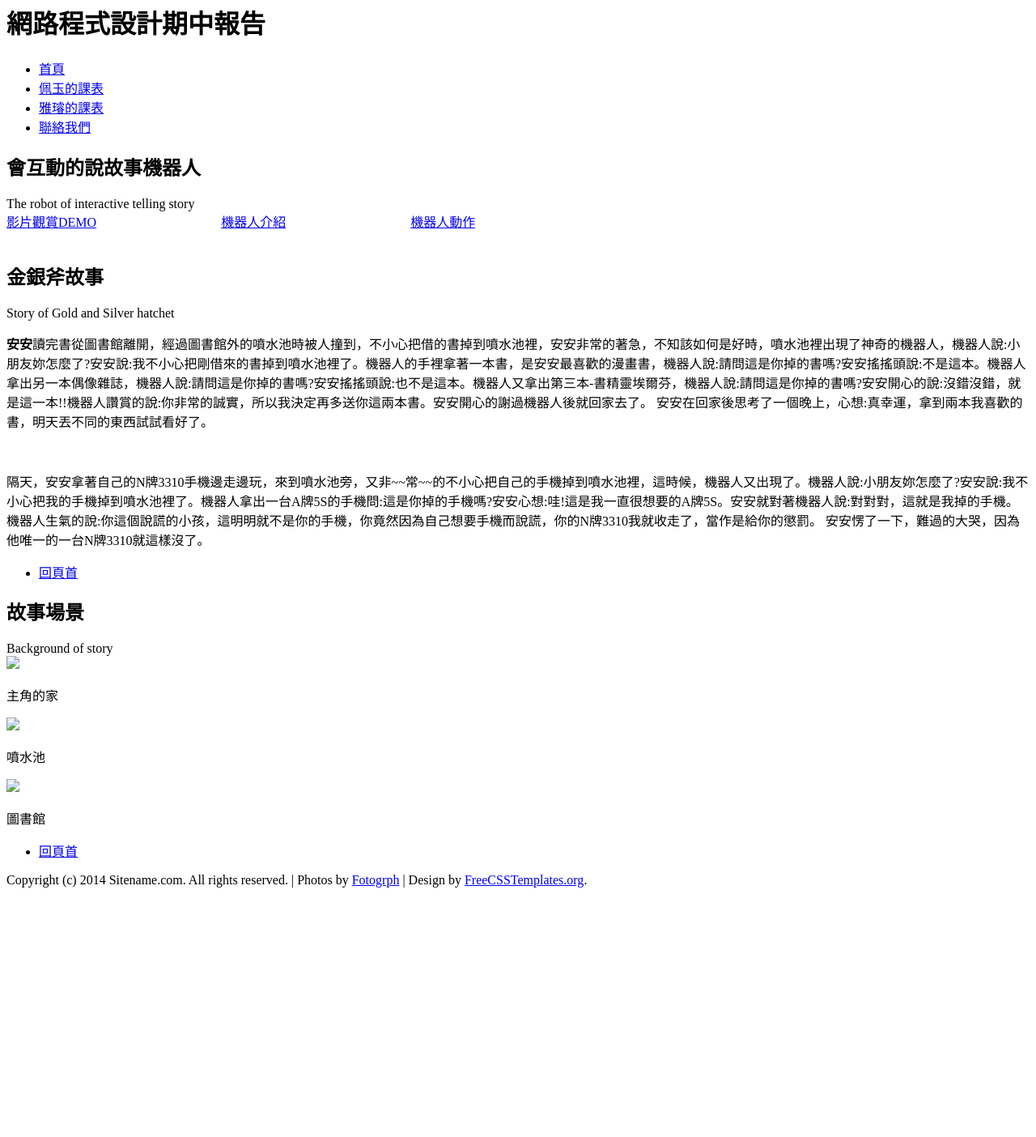
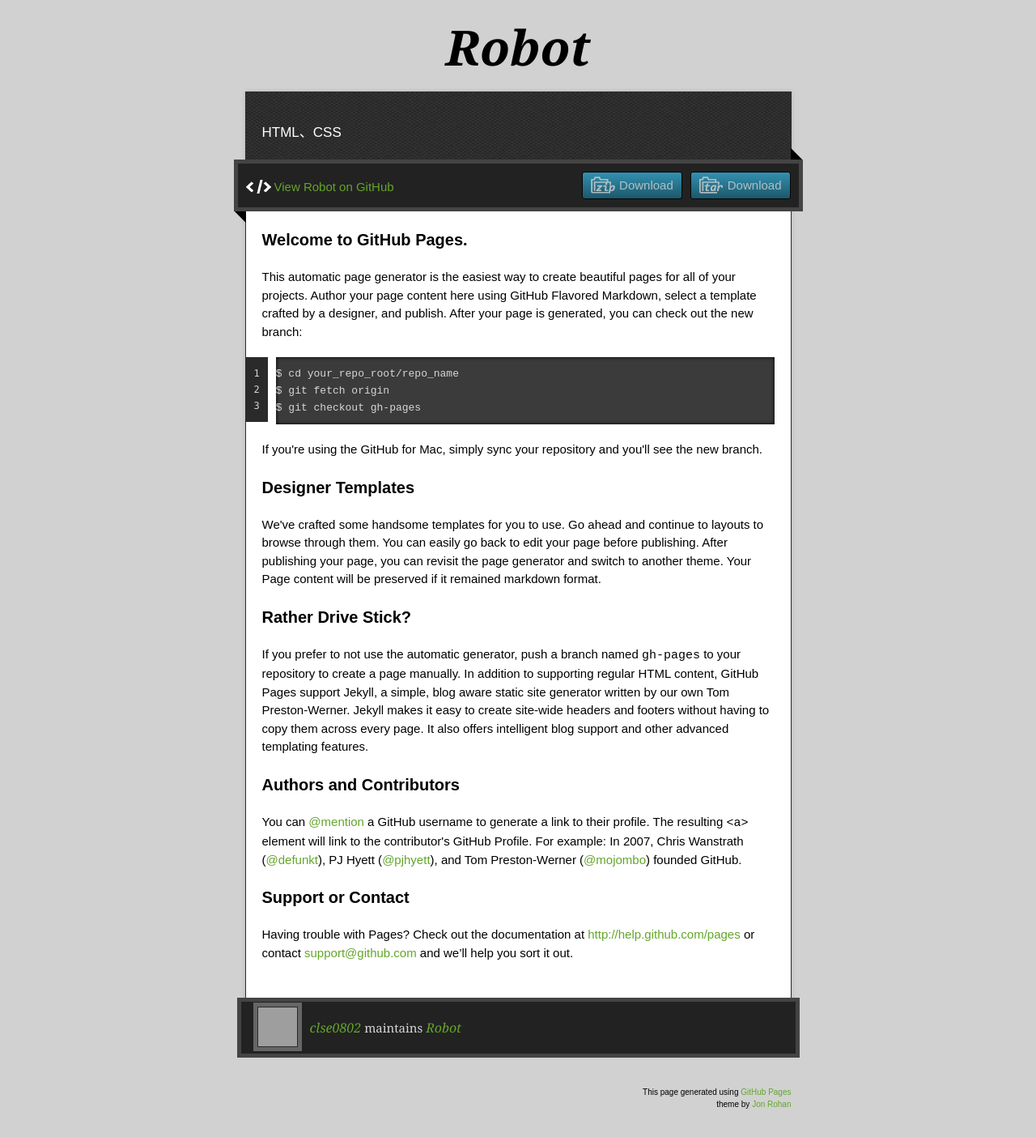
Before and after one commit to clse0802/robot, a plain HTML site: page index.html in a window 1280 px wide. Shown: the part 17-1421 px from the top of the page at 81% size. Before the commit the page ends 1129 px from the top, so only its background shows below. Drawn offline with nearby package versions, Linux system fonts and the light colour scheme; grey boxes are pictures that could not be loaded; a web font is replaced by a local one.

Commit message:
Create gh-pages branch via GitHub

```diff
--- a/index.html
+++ b/index.html
@@ -1,110 +1,92 @@
-<!DOCTYPE html PUBLIC "-//W3C//DTD XHTML 1.0 Strict//EN" "http://www.w3.org/TR/xhtml1/DTD/xhtml1-strict.dtd">
-<!--
-Design by Free CSS Templates
-http://www.freecsstemplates.org
-Released for free under a Creative Commons Attribution 2.5 License
+<!doctype html>
+<!-- The Time Machine GitHub pages theme was designed and developed by Jon Rohan, on Feb 7, 2012. -->
+<!-- Follow him for fun. http://twitter.com/jonrohan. Tail his code on http://github.com/jonrohan -->
+<html>
+<head>
+  <meta charset="utf-8">
+  <meta http-equiv="X-UA-Compatible" content="IE=edge,chrome=1">
 
-Name       : BarbedFlower
-Description: A two-column, fixed-width design with dark color scheme.
-Version    : 1.0
-Released   : 20140322
+  <link rel="stylesheet" href="stylesheets/stylesheet.css" media="screen"/>
+  <link rel="stylesheet" href="stylesheets/pygment_trac.css"/>
+  <script type="text/javascript" src="https://ajax.googleapis.com/ajax/libs/jquery/1.7.1/jquery.min.js"></script>
+  <script type="text/javascript" src="javascripts/script.js"></script>
 
--->
-<html xmlns="http://www.w3.org/1999/xhtml">
-<head>
-<meta http-equiv="Content-Type" content="text/html; charset=utf-8" />
-<title>會互動的說故事機器人</title>
-<meta name="keywords" content="" />
-<meta name="description" content="" />
-<link href="http://fonts.googleapis.com/css?family=Varela" rel="stylesheet" />
-<link href="default.css" rel="stylesheet" type="text/css" media="all" />
-<link href="fonts.css" rel="stylesheet" type="text/css" media="all" />
+  <title>Robot</title>
+  <meta name="description" content="HTML、CSS">
 
-<!--[if IE 6]><link href="default_ie6.css" rel="stylesheet" type="text/css" /><![endif]-->
+  <meta name="viewport" content="width=device-width,initial-scale=1">
 
 </head>
+
 <body>
-<div id="wrapper">
-	<div id="header-wrapper">
-	<div id="header" class="container">
-		<div id="logo">
-			<h1 ><a name="top">網路程式設計期中報告</a></h1>
-		</div>
-		<div id="menu">
-			<ul>
-				<li class="active"><a href="#" accesskey="1" title="">首頁</a></li>
-				<li><a href="class.html" accesskey="2" title="">佩玉的課表</a></li>
-				<li><a href="110010602.htm" accesskey="3" title="">雅璿的課表</a></li>
-				<li><a href="we.htm" accesskey="4" title="">聯絡我們</a></li>
-			</ul>
-		</div>
-	</div>
-	</div>
-	<div id="banner">
-		<div class="container">
-			<div class="title">
-				<h2>會互動的說故事機器人</h2>
-				<span class="byline">The robot of interactive telling  story </span> </div>
 
-				<a href="https://drive.google.com/file/d/0B5h2UJb6ghp7azZwMkZUSU1WdEE/edit?usp=sharing" class="button">影片觀賞DEMO</a>
-               <a href="six.html" class="button"style="margin-left:150px;">機器人介紹</a>
-		  <a href="active.htm" class="button"style="margin-left:150px;">機器人動作</a>
-		</div>
-	</div>
+  <div class="wrapper">
+    <header>
+      <h1 class="title">Robot</h1>
+    </header>
+    <div id="container">
+      <p class="tagline">HTML、CSS</p>
+      <div id="main" role="main">
+        <div class="download-bar">
+        <div class="inner">
+          <a href="https://github.com/clse0802/robot/tarball/master" class="download-button tar"><span>Download</span></a>
+          <a href="https://github.com/clse0802/robot/zipball/master" class="download-button zip"><span>Download</span></a>
+          <a href="https://github.com/clse0802/robot" class="code">View Robot on GitHub</a>
+        </div>
+        <span class="blc"></span><span class="trc"></span>
+        </div>
+        <article class="markdown-body">
+          <h3>
+<a name="welcome-to-github-pages" class="anchor" href="#welcome-to-github-pages"><span class="octicon octicon-link"></span></a>Welcome to GitHub Pages.</h3>
+
+<p>This automatic page generator is the easiest way to create beautiful pages for all of your projects. Author your page content here using GitHub Flavored Markdown, select a template crafted by a designer, and publish. After your page is generated, you can check out the new branch:</p>
+
+<pre><code>$ cd your_repo_root/repo_name
+$ git fetch origin
+$ git checkout gh-pages
+</code></pre>
+
+<p>If you're using the GitHub for Mac, simply sync your repository and you'll see the new branch.</p>
+
+<h3>
+<a name="designer-templates" class="anchor" href="#designer-templates"><span class="octicon octicon-link"></span></a>Designer Templates</h3>
+
+<p>We've crafted some handsome templates for you to use. Go ahead and continue to layouts to browse through them. You can easily go back to edit your page before publishing. After publishing your page, you can revisit the page generator and switch to another theme. Your Page content will be preserved if it remained markdown format.</p>
+
+<h3>
+<a name="rather-drive-stick" class="anchor" href="#rather-drive-stick"><span class="octicon octicon-link"></span></a>Rather Drive Stick?</h3>
+
+<p>If you prefer to not use the automatic generator, push a branch named <code>gh-pages</code> to your repository to create a page manually. In addition to supporting regular HTML content, GitHub Pages support Jekyll, a simple, blog aware static site generator written by our own Tom Preston-Werner. Jekyll makes it easy to create site-wide headers and footers without having to copy them across every page. It also offers intelligent blog support and other advanced templating features.</p>
+
+<h3>
+<a name="authors-and-contributors" class="anchor" href="#authors-and-contributors"><span class="octicon octicon-link"></span></a>Authors and Contributors</h3>
+
+<p>You can <a href="https://github.com/blog/821" class="user-mention">@mention</a> a GitHub username to generate a link to their profile. The resulting <code>&lt;a&gt;</code> element will link to the contributor's GitHub Profile. For example: In 2007, Chris Wanstrath (<a href="https://github.com/defunkt" class="user-mention">@defunkt</a>), PJ Hyett (<a href="https://github.com/pjhyett" class="user-mention">@pjhyett</a>), and Tom Preston-Werner (<a href="https://github.com/mojombo" class="user-mention">@mojombo</a>) founded GitHub.</p>
+
+<h3>
+<a name="support-or-contact" class="anchor" href="#support-or-contact"><span class="octicon octicon-link"></span></a>Support or Contact</h3>
+
+<p>Having trouble with Pages? Check out the documentation at <a href="http://help.github.com/pages">http://help.github.com/pages</a> or contact <a href="mailto:support@github.com">support@github.com</a> and we’ll help you sort it out.</p>
+        </article>
+      </div>
+    </div>
+    <footer>
+      <div class="owner">
+      <p><a href="https://github.com/clse0802" class="avatar"><img src="https://avatars1.githubusercontent.com/u/7285597?s=60" width="48" height="48"/></a> <a href="https://github.com/clse0802">clse0802</a> maintains <a href="https://github.com/clse0802/robot">Robot</a></p>
 
 
-	<div id="page" class="container">
-
-<div class="title">
-
+      </div>
+      <div class="creds">
+        <small>This page generated using <a href="http://pages.github.com/">GitHub Pages</a><br/>theme by <a href="https://twitter.com/jonrohan/">Jon Rohan</a></small>
+      </div>
+    </footer>
+  </div>
+  <div class="current-section">
+    <a href="#top">Scroll to top</a>
+    <a href="https://github.com/clse0802/robot/tarball/master" class="tar">tar</a><a href="https://github.com/clse0802/robot/zipball/master" class="zip">zip</a><a href="" class="code">source code</a>
+    <p class="name"></p>
   </div>
 
-  <div id="featured">
-		<div class="container">
-        <img src="first.png" alt="" width="300"  />
-			<div class="title">
-				<h2>金銀斧故事</h2>
-				<span class="byline">Story of Gold and Silver hatchet</span> </div>
-			<p><strong>安安</strong>讀完書從圖書館離開，經過圖書館外的噴水池時被人撞到，不小心把借的書掉到噴水池裡，安安非常的著急，不知該如何是好時，噴水池裡出現了神奇的機器人，機器人說:小朋友妳怎麼了?安安說:我不小心把剛借來的書掉到噴水池裡了。機器人的手裡拿著一本書，是安安最喜歡的漫畫書，機器人說:請問這是你掉的書嗎?安安搖搖頭說:不是這本。機器人拿出另一本偶像雜誌，機器人說:請問這是你掉的書嗎?安安搖搖頭說:也不是這本。機器人又拿出第三本-書精靈埃爾芬，機器人說:請問這是你掉的書嗎?安安開心的說:沒錯沒錯，就是這一本!!機器人讚賞的說:你非常的誠實，所以我決定再多送你這兩本書。安安開心的謝過機器人後就回家去了。
-安安在回家後思考了一個晚上，心想:真幸運，拿到兩本我喜歡的書，明天丟不同的東西試試看好了。</p></br>
-<p>隔天，安安拿著自己的N牌3310手機邊走邊玩，來到噴水池旁，又非~~常~~的不小心把自己的手機掉到噴水池裡，這時候，機器人又出現了。機器人說:小朋友妳怎麼了?安安說:我不小心把我的手機掉到噴水池裡了。機器人拿出一台A牌5S的手機問:這是你掉的手機嗎?安安心想:哇!這是我一直很想要的A牌5S。安安就對著機器人說:對對對，這就是我掉的手機。機器人生氣的說:你這個說謊的小孩，這明明就不是你的手機，你竟然因為自己想要手機而說謊，你的N牌3310我就收走了，當作是給你的懲罰。
-安安愣了一下，難過的大哭，因為他唯一的一台N牌3310就這樣沒了。  </p>
-		</div>
-		<ul class="actions">
-			<li><a  href="#top" class="button">回頁首</a></li>
-		</ul>
-	</div>
 
-
-	<div id="extra" class="container">
-		<div class="title">
-			<h2>故事場景</h2>
-			<span class="byline">Background of story</span> </div>
-		<div id="three-column">
-			<div class="boxA">
-				<div class="box">
-					<img src="seven.jpg" width="285"/><p>主角的家</p>
-				</div>
-			</div>
-			<div class="boxB">
-				<div class="box">
-                     <img src="eight.gif" width="250"/><p>噴水池</p>
-				</div>
-			</div>
-			<div class="boxC">
-				<div class="box">
-					<img src="ten.jpg" width="285"/><p>圖書館</p>
-				</div>
-			</div>
-		</div>
-		<ul class="actions">
-			<li><a  href="#top" class="button">回頁首</a></li>
-		</ul>
-	</div>
-
-</div>
-<div id="copyright" class="container">
-	<p>Copyright (c) 2014 Sitename.com. All rights reserved. | Photos by <a href="http://fotogrph.com/">Fotogrph</a> | Design by <a href="http://www.freecsstemplates.org/" rel="nofollow">FreeCSSTemplates.org</a>.</p>
-</div>
 </body>
 </html>
```
